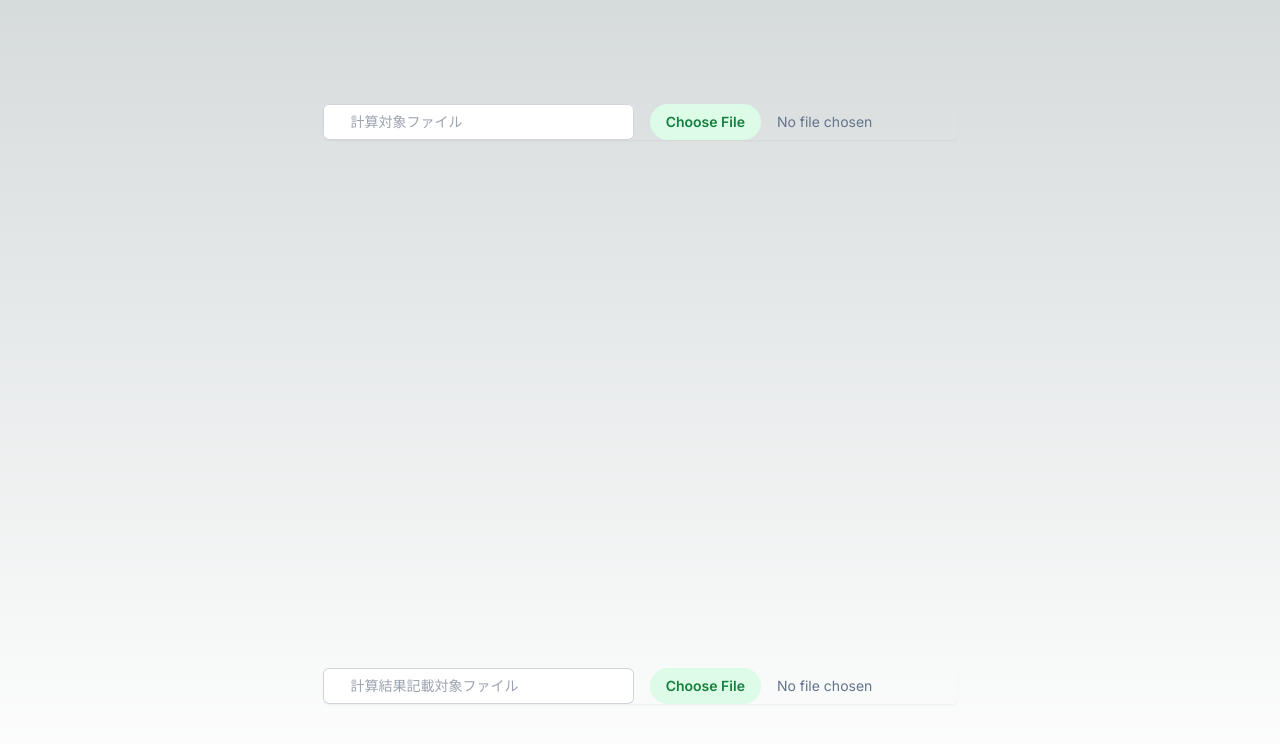
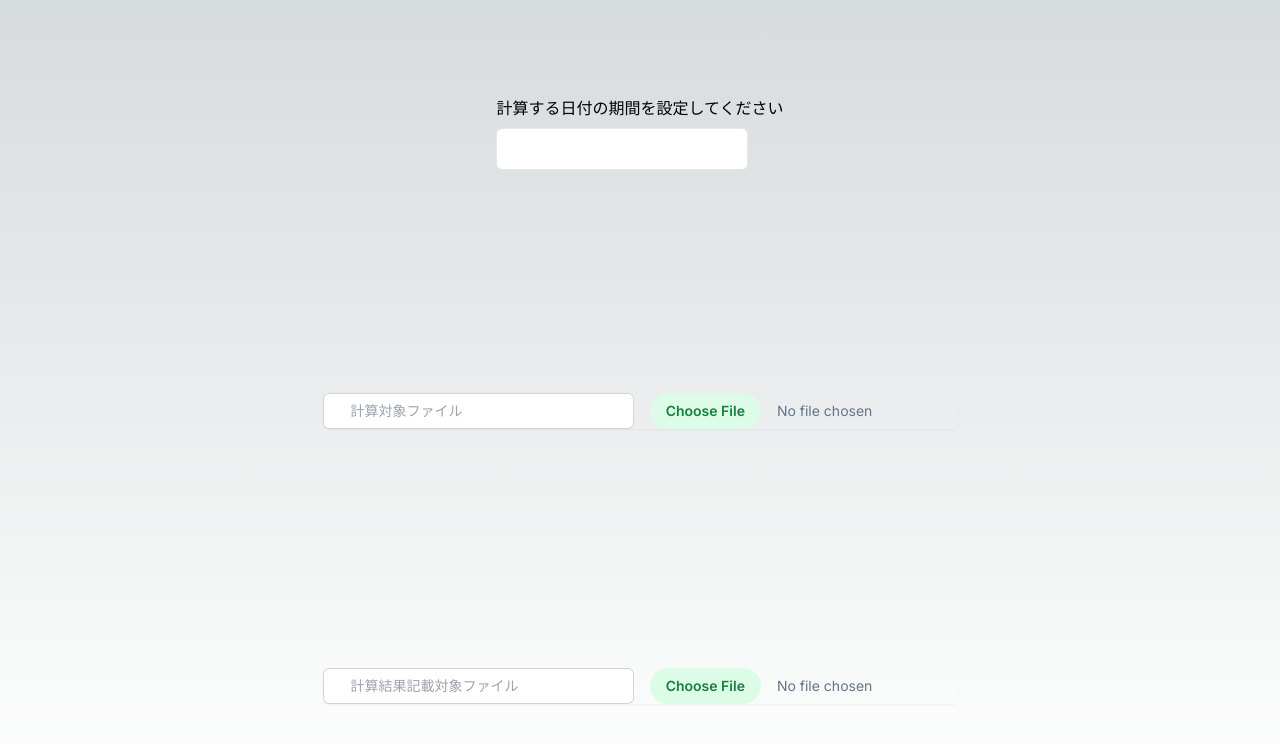
Before and after one commit to ryotahoshino/working-hours-calculator, a Next.js app: page / in a window 1280 px wide. Shown: the top 744 px of the page. Built offline with nearby package versions, Linux system fonts and the light colour scheme.

Commit message:
カレンダー骨組み作成

```diff
--- a/src/app/page.tsx
+++ b/src/app/page.tsx
@@ -1,11 +1,13 @@
 'use client';
 
+import Calender from "@/components/Calender/Calender";
 import FileSelector from "@/components/FileSelector/FIleSelector";
 import { useState } from "react";
 
 export default function Home() {
   const [workingListFilePaths, setWorkingListFilePaths] = useState<string>('');
   const [workingTableFilePaths, setWorkingTableFilePaths] = useState<string>('');
+
 
   const handleSelect = (id: string, files: FileList | null) => {
     if (files) {
@@ -16,10 +18,18 @@ export default function Home() {
         setWorkingTableFilePaths(paths)
       }
     };
+
+    const handleDateChange = (formattedDate: string) => {
+      console.log('Selected Date:', formattedDate);
+    };
+
   };
 
   return (
     <main className="flex min-h-screen flex-col items-center justify-between p-24">
+      <div>
+        <Calender />
+      </div>
       <div className="mb-2">
         <FileSelector id="workingListFilePaths" onSelect={handleSelect} />
       </div>
--- /dev/null
+++ b/src/components/Calender/Calender.tsx
@@ -0,0 +1,36 @@
+'use client';
+
+import React, { useState } from "react";
+import { format } from "date-fns";
+import DatePicker from 'react-datepicker';
+import 'react-datepicker/dist/react-datepicker.css';
+
+interface CalenderProps {
+  onDateChange?: (formattedDate: string) => void;
+}
+
+const Calender: React.FC<CalenderProps> = ({ onDateChange }) => {
+  const [selectedDate, setSelectedDate] = useState<Date | null>(null);
+
+  const handleDateChange = (date: Date | null) => {
+    setSelectedDate(date);
+    if (onDateChange && date) {
+      const formattedDate = format(date, 'yyyy/MM/dd');
+      onDateChange(formattedDate);
+    }
+  };
+
+  return (
+    <div className="flex flex-col items-start space-y-2">
+      <label className="font-medium">計算する日付の期間を設定してください</label>
+      <DatePicker
+        selected={selectedDate}
+        onChange={handleDateChange}
+        dateFormat="yyyy/MM/dd"
+        className="border p-2 rounded-md text-gray-700 focus:outline-none focus:ring-2 focus:ring-blue-500"
+      />
+    </div>
+  );
+}
+
+export default Calender;
```
Also changed, not shown: package.json (+8 -1 lines), 2 other files (tests, documents, lock files or other folders).
